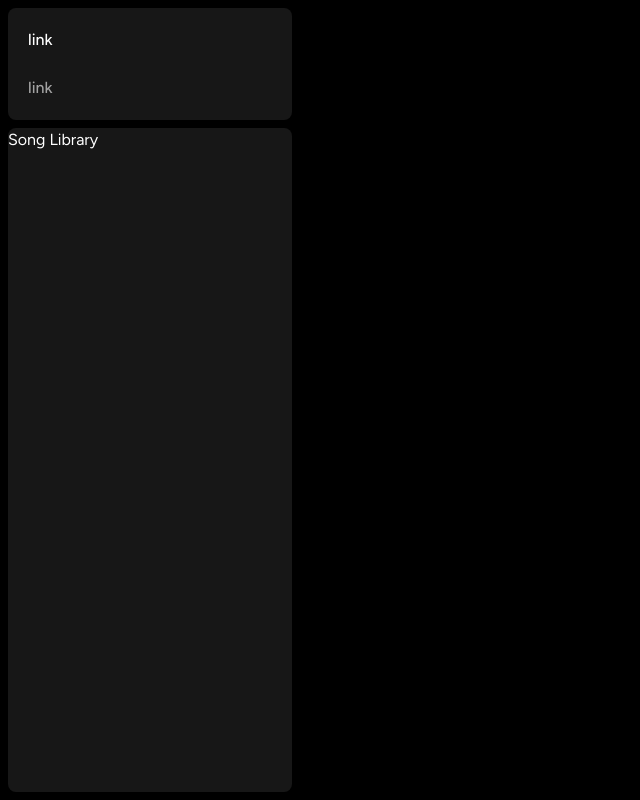
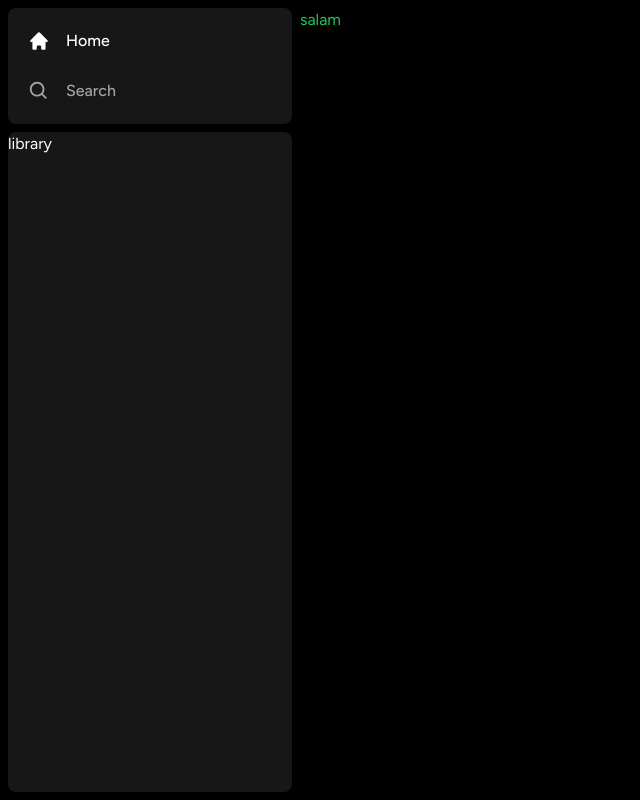
Before and after one commit to moeinparvizi/music-player, a Next.js app: page / in a window 1280 px wide. Shown: the whole page, without its empty margins (0-640 px from the left). Built offline with nearby package versions, Linux system fonts and the light colour scheme.

Commit message:
add library components

```diff
--- a/app/layout.jsx
+++ b/app/layout.jsx
@@ -15,10 +15,6 @@ export default function RootLayout({ children }) {
   return (
     <html lang="en">
       <body className={font.className}>
-        {/* text
-        <div className="flex gap-2">{children} # this is a test</div>
-        text */}
-
         <Slidebar>{children}</Slidebar>
       </body>
     </html>
--- /dev/null
+++ b/components/Library.jsx
@@ -0,0 +1,13 @@
+"use client";
+
+const Library = () => {
+  const onClick = () => {
+    console.log('click ahahaha')
+  }
+
+  return (
+    <div onClick={onClick}>library</div>
+  );
+}
+
+export default Library;
--- a/components/Sidebar.jsx
+++ b/components/Sidebar.jsx
@@ -6,6 +6,7 @@ import { HiHome } from "react-icons/hi";
 import { BiSearch } from "react-icons/bi";
 import Box from "./Box";
 import SidebarItem from "./SidebarItem";
+import Library from "./Library";
 
 const Sidebar = ({ children }) => {
   const pathname = usePathname();
@@ -26,6 +27,8 @@ const Sidebar = ({ children }) => {
       },
     ];
   }, [pathname]);
+
+  // console.log(pathname);
 
   return (
     <div className="flex h-full">
@@ -60,9 +63,12 @@ const Sidebar = ({ children }) => {
           </div>
         </Box>
         <Box className="overflow-y-auto h-full">
-          Song Library
+          <Library />
         </Box>
       </div>
+      <main className="h-full flex-1 overflow-y-auto py-2">
+        {children}
+      </main>
     </div>
   );
 };
--- a/components/SidebarItem.jsx
+++ b/components/SidebarItem.jsx
@@ -1,8 +1,9 @@
 import Link from "next/link";
-import { IconType } from "react-icons";
 import { twMerge } from "tailwind-merge";
 
-const SidebarItem = ({ IconType, label, active, href }) => {
+
+
+const SidebarItem = ({ icon: Icon, label, active, href }) => {
   return (
     <Link
       href={href}
@@ -24,7 +25,8 @@ const SidebarItem = ({ IconType, label, active, href }) => {
         active && "text-white"
       )}
     >
-      link
+      <Icon size={26} />
+      <p className="truncate w-full">{label}</p>
     </Link>
   );
 };
```
